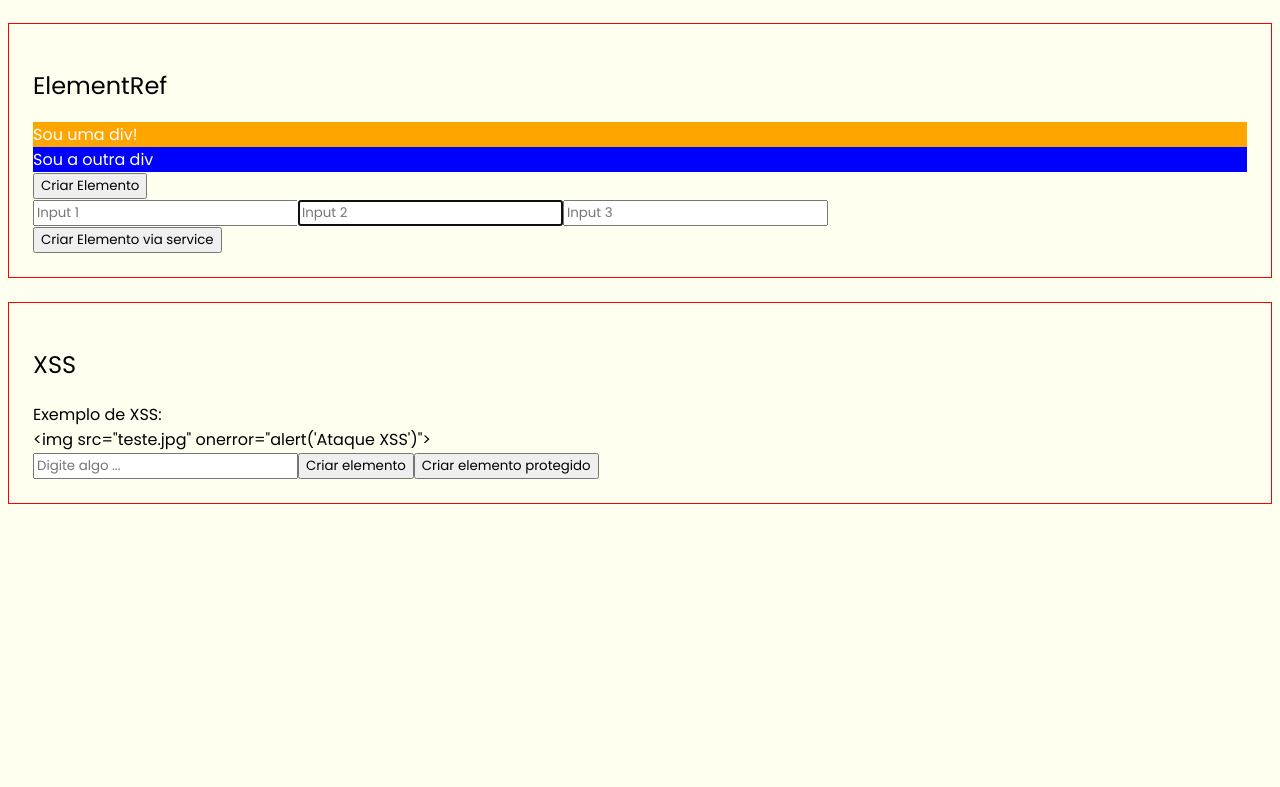
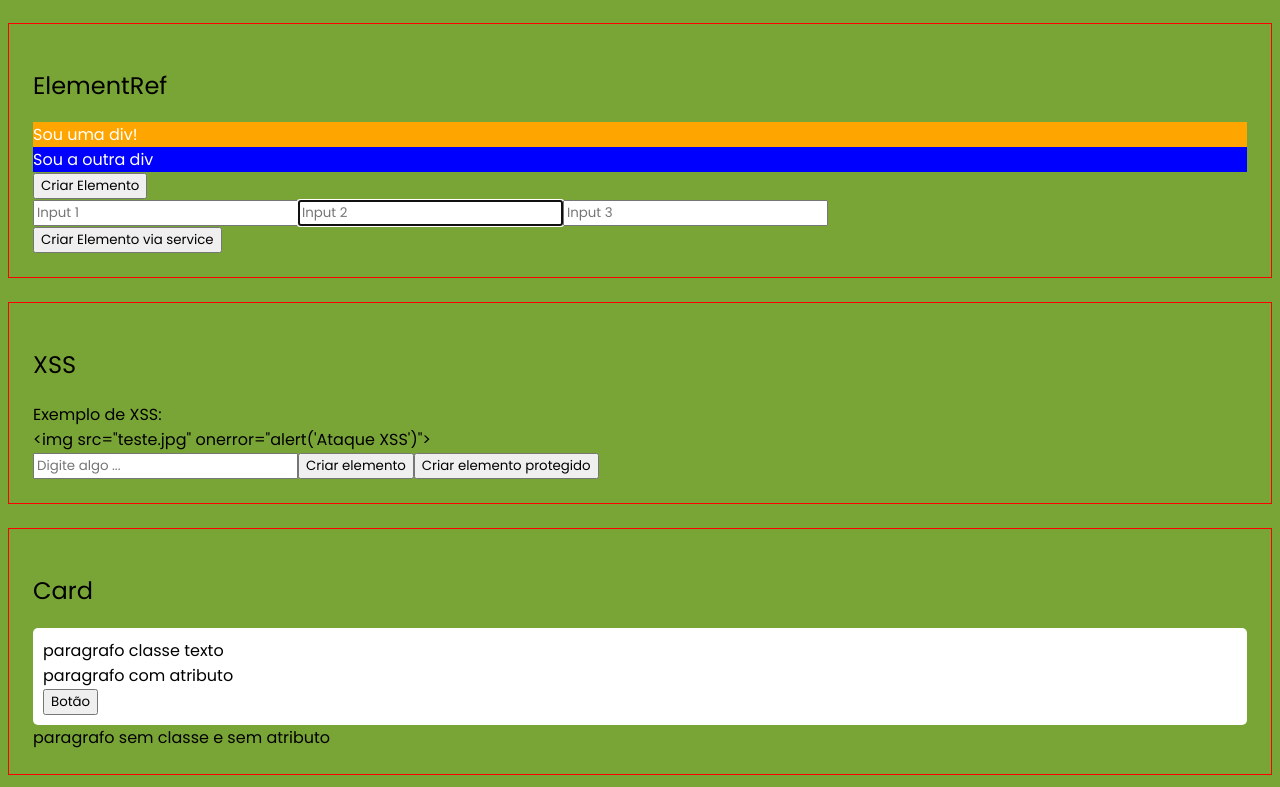
Before and after one commit to Eduardo-XavierPaula/estudos_angular, an Angular app: page / in a window 1280 px wide. Shown: the part 3634-4421 px from the top of the page. Before the commit the page ends 4162 px from the top, so only its background shows below. Built offline with nearby package versions, Linux system fonts and the light colour scheme.

Commit message:
✨ New feature: Estudo de projeção de conteudo, by Eduardo Xavier

```diff
--- a/src/app/app.component.html
+++ b/src/app/app.component.html
@@ -11,3 +11,9 @@
 <app-diretiva></app-diretiva>
 <app-element-ref></app-element-ref>
 <app-xss></app-xss>
+<app-card>
+  <p class="texto">paragrafo classe texto</p>
+  <p>paragrafo sem classe e sem atributo</p>
+  <p attrTeste>paragrafo com atributo</p>
+  <button>Botão</button>
+</app-card>
--- /dev/null
+++ b/src/app/components/projecao-de-conteudo/card/card.component.html
@@ -0,0 +1,9 @@
+<div class="aula projecao-card">
+  <h2>Card</h2>
+  <div class="card">
+    <ng-content select=".texto"></ng-content>
+    <ng-content select="[attrTeste]"></ng-content>
+    <ng-content select="button"></ng-content>
+  </div>
+  <ng-content></ng-content>
+</div>
--- /dev/null
+++ b/src/app/components/projecao-de-conteudo/card/card.component.scss
@@ -0,0 +1,5 @@
+.card {
+  border-radius: 5px;
+  padding: 10px;
+  background-color: white;
+}
--- a/src/styles.scss
+++ b/src/styles.scss
@@ -8,7 +8,7 @@
 }
 
 body {
-  background-color: ivory;
+  background-color: rgb(121, 165, 55);
 }
 
 p {
```
Also changed, not shown: src/app/app.module.ts (+28 -1 lines), src/app/components/projecao-de-conteudo/card/card.component.ts (added, +10 -0 lines), 1 other file (tests, documents, lock files or other folders).
